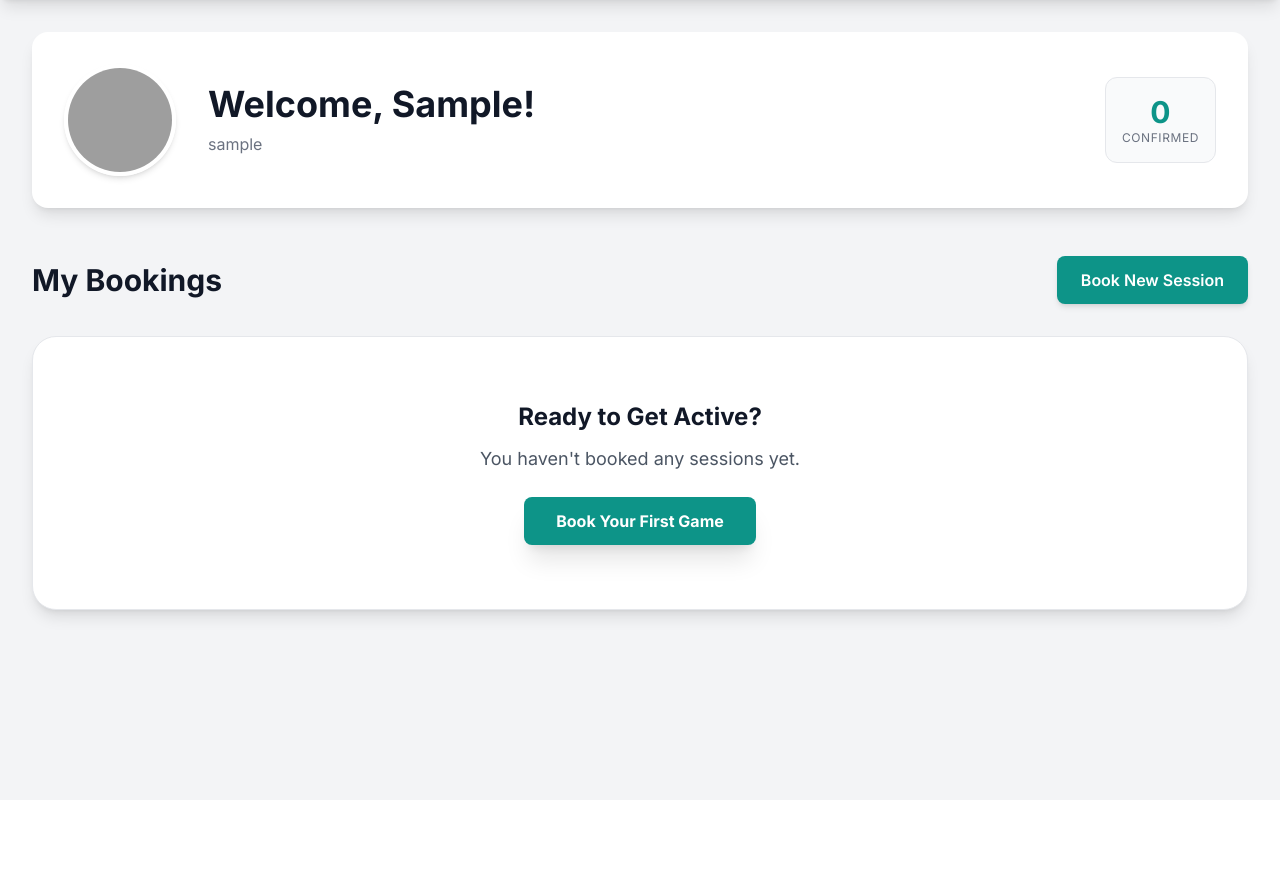
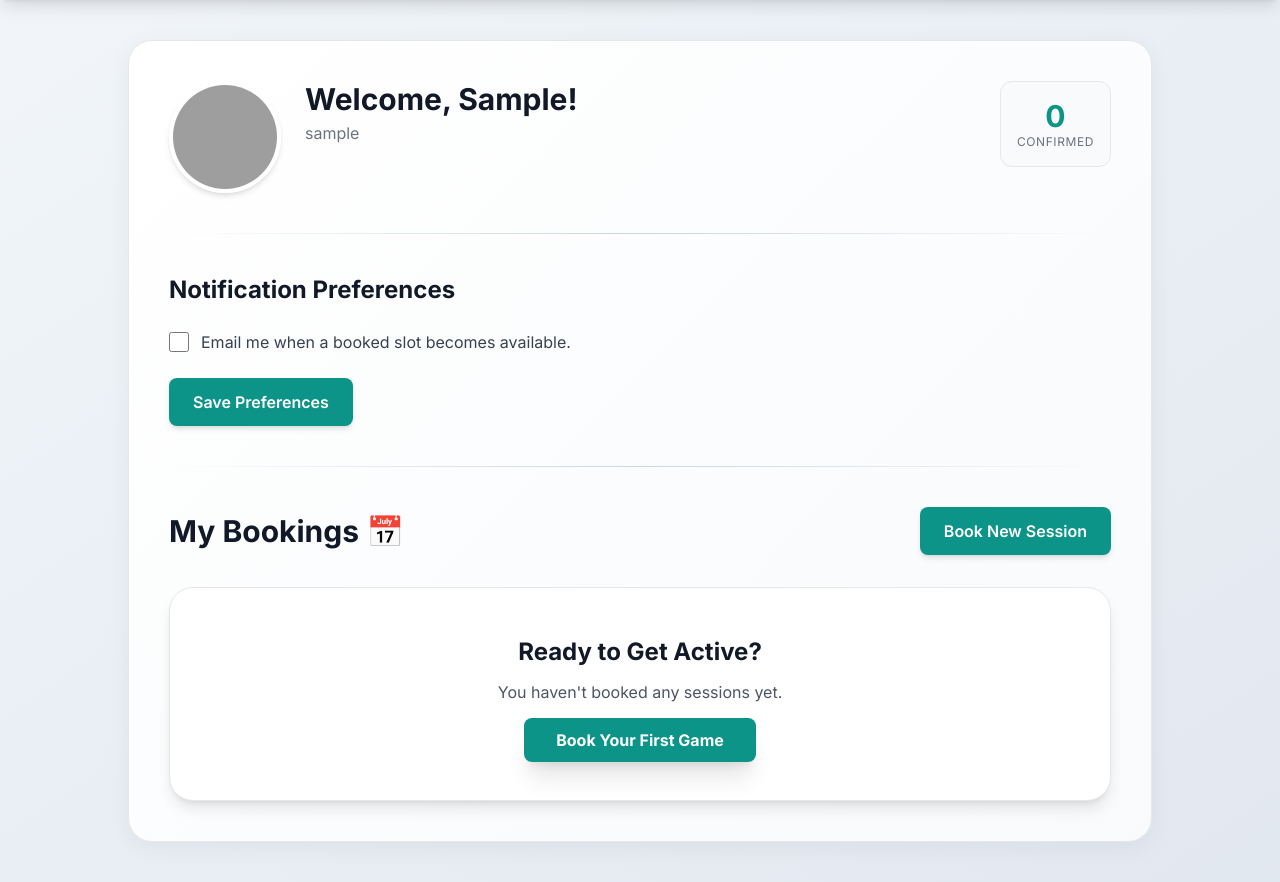
Before and after one commit to Apex-ace/Sport, a Flask app: page /profile in a window 1280 px wide. Shown: the part 97-979 px from the top of the page. Before the commit the page ends 727 px from the top, so only its background shows below. Run offline with Flask 3, Linux system fonts and the light colour scheme; the visitor is signed in with stand-in values (Sample User, id 1); data comes from the database, SQL or seed files in the repository; data that the repository does not hold is empty; some libraries are stand-ins or nearby versions; grey boxes are pictures that could not be loaded.

Commit message:
updated ui 3.0

```diff
--- a/app.py
+++ b/app.py
@@ -59,13 +59,16 @@ class User(UserMixin, db.Model):
     otp_expiry = db.Column(TIMESTAMP(timezone=True))
     bookings = relationship("Booking", back_populates="user", cascade="all, delete-orphan")
 
+    # --- NEW COLUMN ---
+    wants_cancellation_notifications = db.Column(db.Boolean, nullable=False, default=False)
+
 class Game(db.Model):
     __tablename__ = 'games'
     id = db.Column(db.Integer, primary_key=True)
     name = db.Column(db.String, unique=True, nullable=False)
     max_players = db.Column(db.Integer, nullable=False, default=1)
     duration_minutes = db.Column(db.Integer, nullable=False, default=30)
-    image_filename = db.Column(db.String, nullable=True) # <-- This is the required column for images
+    image_filename = db.Column(db.String, nullable=True)
     bookings = relationship("Booking", back_populates="game")
 
 class Booking(db.Model):
@@ -86,7 +89,7 @@ def load_user(user_id):
     except (ValueError, TypeError):
         return None
 
-# --- Helper Functions (No changes needed here) ---
+# --- Helper Functions ---
 def send_otp_email(recipient_email, otp):
     # (Your existing code for sending OTP emails)
     msg = EmailMessage()
@@ -136,6 +139,49 @@ The Sports Room Team""")
         print(f"--- SMTP Booking Confirmation ERROR: {e} ---")
         return False
 
+# --- NEW HELPER FUNCTION ---
+def send_cancellation_notification_email(recipient_list, game_name, booking_dt):
+    """
+    Sends a "slot available" notification to a list of recipients via BCC.
+    """
+    if not recipient_list:
+        return False
+
+    ist_tz = pytz.timezone('Asia/Kolkata')
+    booking_dt_ist = booking_dt.astimezone(ist_tz)
+    date_str = booking_dt_ist.strftime('%A, %B %d, %Y')
+    time_str = booking_dt_ist.strftime('%I:%M %p')
+
+    msg = EmailMessage()
+    msg.set_content(f"""Hi everyone,
+
+A booking for {game_name} has been cancelled and is now available.
+
+Game: {game_name}
+Date: {date_str}
+Time: {time_str}
+
+You can book this slot now via the app.
+
+Thanks,
+The Sports Room Team""")
+    msg['Subject'] = f'Slot Available: {game_name} on {date_str}'
+    msg['From'] = app.config['MAIL_SENDER']
+    # Send 'To' the sender itself; the magic happens in Bcc
+    msg['To'] = app.config['MAIL_SENDER']
+    msg['Bcc'] = ', '.join(recipient_list)
+
+    try:
+        server = smtplib.SMTP(app.config['SMTP_SERVER'], app.config['SMTP_PORT'])
+        server.starttls()
+        server.login(app.config['SMTP_USERNAME'], app.config['SMTP_PASSWORD'])
+        server.send_message(msg)
+        server.quit()
+        return True
+    except Exception as e:
+        print(f"--- SMTP Cancellation Notification ERROR: {e} ---")
+        return False
+
 # --- Context Processors ---
 @app.context_processor
 def inject_now():
@@ -162,8 +208,7 @@ def home():
     }
     return render_template('home.html', games=games, stats=stats)
 
-# --- All other routes (book_game, auth, admin, etc.) remain unchanged ---
-# (Your existing code for all other routes)
+# --- Booking Routes ---
 @app.route('/book/<int:game_id>', methods=['GET', 'POST'])
 @login_required
 def book_game(game_id):
@@ -239,6 +284,7 @@ def book_game(game_id):
 
     return render_template('book_game.html', game=game, booked_slots_json=json.dumps(booked_slots), is_new_user=json.dumps(is_new_user_check), today=date.today().isoformat())
 
+# --- MODIFIED ROUTE ---
 @app.route('/cancel_booking/<int:booking_id>', methods=['POST'])
 @login_required
 def cancel_booking(booking_id):
@@ -263,15 +309,39 @@ def cancel_booking(booking_id):
 
     # If all checks pass, proceed with cancellation
     try:
+        # --- Store details *before* committing ---
+        game_name_for_email = booking.game.name
+        booking_time_for_email = booking.booking_time
+        cancelling_user_id = booking.user_id
+        is_future_slot = booking.booking_time > datetime.now(timezone.utc)
+
+        # --- Perform cancellation ---
         booking.status = 'Cancelled'
         db.session.commit()
-        flash(f'Booking for {booking.game.name} on {booking.booking_time.strftime("%Y-%m-%d %H:%M")} has been cancelled.', 'success')
+        flash(f'Booking for {game_name_for_email} on {booking_time_for_email.strftime("%Y-%m-%d %H:%M")} has been cancelled.', 'success')
+
+        # --- NEW: Send notification to users who opted-in ---
+        if is_future_slot:
+            # Find all users who want notifications, *except* the one who just cancelled
+            all_other_users = User.query.filter(
+                User.id != cancelling_user_id,
+                User.wants_cancellation_notifications == True
+            ).all()
+
+            recipient_list = [user.username for user in all_other_users]
+
+            if recipient_list:
+                send_cancellation_notification_email(recipient_list, game_name_for_email, booking_time_for_email)
+                flash('All opted-in users have been notified of the available slot.', 'info')
+        # --- End of new logic ---
+
     except Exception as e:
         db.session.rollback()
         flash(f'An error occurred while cancelling the booking: {e}', 'danger')
 
     # Always return a redirect after processing
     return redirect(request.referrer or url_for('profile')) # Redirect to the page they came from, or profile as a fallback
+
 # --- Auth Routes ---
 @app.route('/login', methods=['GET', 'POST'])
 def login():
@@ -336,11 +406,34 @@ def profile():
     stats = {
         'user_bookings': Booking.query.filter_by(user_id=current_user.id, status='Confirmed').count()
     }
+    # Pass the full 'user' object to the template, which now includes the notification preference
     return render_template('profile.html',
                           bookings=bookings,
                           stats=stats,
                           user=current_user)
 
+# --- NEW ROUTE ---
+@app.route('/update_notification_preference', methods=['POST'])
+@login_required
+def update_notification_preference():
+    """
+    Updates the user's preference for receiving cancellation emails.
+    """
+    # Checkboxes only send a value if they are checked.
+    # So we check for the *presence* of the key in the form.
+    wants_notifications = 'notifications' in request.form
+
+    try:
+        current_user.wants_cancellation_notifications = wants_notifications
+        db.session.commit()
+        flash('Notification preferences updated!', 'success')
+    except Exception as e:
+        db.session.rollback()
+        flash(f'Error updating preferences: {e}', 'danger')
+
+    return redirect(url_for('profile'))
+
+# --- Admin Routes ---
 @app.route('/admin/login', methods=['GET', 'POST'])
 def admin_login():
     if session.get('admin_logged_in'):
--- a/templates/profile.html
+++ b/templates/profile.html
@@ -3,79 +3,120 @@
 
 {% block head_styles %}
 <style>
-    /* Booking Card Styles */
+    main {
+        background: linear-gradient(to bottom right, #f1f5f9, #e2e8f0);
+    }
+    .dark main {
+        background: linear-gradient(to bottom right, #111827, #1f2937);
+    }
+
+    .profile-container {
+        background: linear-gradient(135deg, #ffffff 0%, #f8fafc 100%);
+        border: 1px solid #e5e7eb;
+        border-radius: 1.5rem;
+        box-shadow: 0 6px 24px rgba(0, 0, 0, 0.05);
+        transition: background 0.3s ease, border 0.3s ease;
+    }
+    .dark .profile-container {
+        background: linear-gradient(135deg, #1f2937 0%, #111827 100%);
+        border-color: #374151;
+    }
+
+    .section-divider {
+        height: 1px;
+        background: linear-gradient(to right, transparent, #cbd5e1, transparent);
+        margin: 2.5rem 0;
+    }
+    .dark .section-divider {
+        background: linear-gradient(to right, transparent, #475569, transparent);
+    }
+
     .booking-card {
-        background: linear-gradient(135deg, #ffffff 0%, #f8fafc 100%);
+        background: linear-gradient(135deg, #ffffff 0%, #f9fafb 100%);
+        border: 1px solid #e2e8f0;
         transition: all 0.3s ease;
-        border: 1px solid #e2e8f0; /* gray-200 */
+    }
+    .booking-card:hover {
+        transform: translateY(-4px);
+        box-shadow: 0 10px 25px rgba(0, 0, 0, 0.08);
     }
     .dark .booking-card {
-        background: linear-gradient(135deg, #1f2937 0%, #111827 100%); /* dark:bg-gray-800 to dark:bg-gray-900 */
-        border-color: #374151; /* dark:border-gray-700 */
+        background: linear-gradient(135deg, #1f2937 0%, #111827 100%);
+        border-color: #374151;
+    }
+    .dark .booking-card:hover {
+        box-shadow: 0 10px 25px rgba(0, 0, 0, 0.2);
     }
 
-    .booking-card:hover {
-        transform: translateY(-4px);
-        box-shadow: 0 10px 25px rgba(0,0,0,0.07);
-    }
-     .dark .booking-card:hover {
-        box-shadow: 0 10px 25px rgba(0,0,0,0.15);
-     }
-
-    /* Cancelled Booking Card */
     .booking-card.cancelled {
+        opacity: 0.7;
         background: linear-gradient(135deg, #f8fafc 0%, #f1f5f9 100%);
-        opacity: 0.7;
     }
     .dark .booking-card.cancelled {
-        background: linear-gradient(135deg, #374151 0%, #1f2937 100%); /* dark:bg-gray-700 to dark:bg-gray-800 */
         opacity: 0.6;
+        background: linear-gradient(135deg, #374151 0%, #1f2937 100%);
     }
 
     .booking-card.cancelled h3 {
         text-decoration: line-through;
-        color: #64748b; /* slate-500 */
-    }
-    .dark .booking-card.cancelled h3 {
-        color: #94a3b8; /* dark:text-slate-400 */
-    }
-
-    /* Modal Backdrop */
-    .modal-backdrop {
-        background-color: rgba(15, 23, 42, 0.6); /* slate-900 */
-        backdrop-filter: blur(8px);
-    }
-     .dark .modal-backdrop {
-        background-color: rgba(0, 0, 0, 0.7);
+        color: #94a3b8;
     }
 </style>
 {% endblock %}
 
 {% block content %}
-<main class="w-full max-w-7xl mx-auto px-4 sm:px-6 lg:px-8 py-8 pb-24 md:pb-8 bg-gray-100 dark:bg-gray-950 min-h-screen">
-    <div class="bg-white dark:bg-gray-900 p-6 sm:p-8 rounded-2xl shadow-lg mb-8 sm:mb-12">
-        <div class="flex flex-col sm:flex-row items-center space-y-6 sm:space-y-0 sm:space-x-8 text-center sm:text-left">
+<main class="min-h-screen py-10 px-6 flex justify-center">
+  <div class="profile-container max-w-5xl w-full p-8 md:p-10">
+
+    <!-- Profile Header -->
+    <div class="flex flex-col md:flex-row items-center md:items-start gap-6 mb-10">
       <img src="{{ user.profile_picture or 'https://ui-avatars.com/api/?name=' + user.username|urlencode + '&background=0d9488&color=ffffff&size=128&bold=true' }}"
-                 alt="Profile Picture" class="w-24 h-24 sm:w-28 sm:h-28 rounded-full object-cover border-4 border-white dark:border-gray-700 shadow-md">
-
-            <div class="flex-1">
-                <h1 class="text-2xl sm:text-3xl md:text-4xl font-bold text-gray-900 dark:text-gray-100 mb-2">
+           alt="Profile Picture"
+           class="w-28 h-28 rounded-full object-cover border-4 border-white dark:border-gray-700 shadow-md">
+      <div class="flex-1 text-center md:text-left">
+        <h1 class="text-3xl font-bold text-gray-900 dark:text-gray-100">
           Welcome, {{ user.username.split('@')[0].title() }}!
         </h1>
-                <p class="text-gray-500 dark:text-gray-400 text-sm sm:text-base break-all">{{ user.username }}</p>
+        <p class="text-gray-500 dark:text-gray-400 mt-1">{{ user.username }}</p>
       </div>
-
       <div class="text-center bg-gray-50 dark:bg-gray-800 border border-gray-200 dark:border-gray-700 p-4 rounded-xl">
         <p class="text-3xl font-bold text-primary-600 dark:text-primary-400">{{ stats.user_bookings }}</p>
         <p class="text-xs text-gray-500 dark:text-gray-400 uppercase tracking-wider">Confirmed</p>
       </div>
     </div>
-    </div>
 
-    <div>
-        <div class="flex flex-col sm:flex-row justify-between items-center mb-6 sm:mb-8 gap-4">
-            <h2 class="text-2xl sm:text-3xl font-bold text-gray-900 dark:text-gray-100">My Bookings</h2>
-            <a href="{{ url_for('home') }}" class="w-full sm:w-auto text-center bg-primary-600 hover:bg-primary-700 dark:hover:bg-primary-500 text-white font-semibold py-3 px-6 rounded-lg shadow-md transition-colors">
+    <div class="section-divider"></div>
+    <section>
+      <h2 class="text-2xl font-bold text-gray-900 dark:text-gray-100 mb-4">Notification Preferences</h2>
+      <form action="{{ url_for('update_notification_preference') }}" method="POST" class="space-y-6">
+        <input type="hidden" name="csrf_token" value="{{ csrf_token() }}">
+        <label class="flex items-center space-x-3">
+          <input
+            type="checkbox"
+            name="notifications"
+            id="notificationCheck"
+            {% if user.wants_cancellation_notifications %}checked{% endif %}
+            class="w-5 h-5 text-primary-600 bg-gray-100 border-gray-300 rounded cursor-pointer accent-primary-600
+                   focus:ring-primary-500 dark:focus:ring-primary-600 dark:bg-gray-700 dark:border-gray-600"
+          >
+          <span class="text-gray-700 dark:text-gray-300 cursor-pointer">
+            Email me when a booked slot becomes available.
+          </span>
+        </label>
+        <button type="submit" class="bg-primary-600 hover:bg-primary-700 dark:bg-primary-500 dark:hover:bg-primary-600
+                                     text-white px-6 py-3 rounded-lg font-semibold shadow-md focus:ring-4 focus:ring-primary-300 dark:focus:ring-primary-800 transition">
+          Save Preferences
+        </button>
+      </form>
+    </section>
+
+    <div class="section-divider"></div>
+
+    <!-- Bookings -->
+    <section>
+      <div class="flex flex-col sm:flex-row justify-between items-center mb-8 gap-4">
+        <h2 class="text-2xl sm:text-3xl font-bold text-gray-900 dark:text-gray-100">My Bookings 📅</h2>
+        <a href="{{ url_for('home') }}" class="bg-primary-600 hover:bg-primary-700 dark:hover:bg-primary-500 text-white font-semibold py-3 px-6 rounded-lg shadow-md transition">
           Book New Session
         </a>
       </div>
@@ -83,27 +124,27 @@
       {% if bookings %}
       <div class="grid grid-cols-1 md:grid-cols-2 gap-6">
         {% for booking in bookings %}
-                <div class="booking-card p-5 rounded-2xl shadow-md group {% if booking.status == 'Cancelled' %}cancelled{% endif %}">
+        <div class="booking-card p-6 rounded-2xl shadow-md {% if booking.status == 'Cancelled' %}cancelled{% endif %}">
           <div class="flex justify-between items-start mb-4">
             <h3 class="font-bold text-xl text-gray-900 dark:text-gray-100">{{ booking.game.name }}</h3>
             {% if booking.status == 'Confirmed' %}
               <span class="px-3 py-1 bg-green-100 dark:bg-green-900/50 text-green-800 dark:text-green-300 text-xs font-semibold rounded-full border border-green-200 dark:border-green-700">Confirmed</span>
-                        {% elif booking.status == 'Cancelled' %}
+            {% else %}
               <span class="px-3 py-1 bg-gray-200 dark:bg-gray-700 text-gray-700 dark:text-gray-300 text-xs font-semibold rounded-full border border-gray-300 dark:border-gray-600">Cancelled</span>
             {% endif %}
           </div>
 
-                    <div class="space-y-2 mb-4 text-gray-700 dark:text-gray-300">
+          <div class="space-y-2 text-gray-700 dark:text-gray-300 mb-4">
             <p><strong>Date:</strong> {{ booking.booking_time.astimezone(timezone(timedelta(hours=5, minutes=30))).strftime('%A, %B %d, %Y') }}</p>
             <p><strong>Time:</strong> {{ booking.booking_time.astimezone(timezone(timedelta(hours=5, minutes=30))).strftime('%I:%M %p') }}</p>
           </div>
 
-                    <div class="flex flex-col sm:flex-row justify-between items-start sm:items-center pt-4 border-t border-gray-200 dark:border-gray-700 gap-2">
+          <div class="flex justify-between items-center pt-4 border-t border-gray-200 dark:border-gray-700">
             <p class="text-xs text-gray-500 dark:text-gray-400">Booked on {{ booking.created_at.astimezone(timezone(timedelta(hours=5, minutes=30))).strftime('%b %d, %Y') }}</p>
             {% if booking.status == 'Confirmed' and booking.booking_time > now_utc %}
             <button type="button"
                     onclick="openCancelModal({{ booking.id }}, '{{ booking.game.name }}', '{{ booking.booking_time.astimezone(timezone(timedelta(hours=5, minutes=30))).strftime('%A, %B %d at %I:%M %p') }}')"
-                                    class="w-full sm:w-auto bg-red-100 dark:bg-red-900/40 text-red-700 dark:text-red-300 hover:bg-red-200 dark:hover:bg-red-900/60 text-xs font-bold py-2 px-4 rounded-lg transition-colors">
+                    class="bg-red-100 dark:bg-red-900/40 text-red-700 dark:text-red-300 hover:bg-red-200 dark:hover:bg-red-900/60 text-xs font-bold py-2 px-4 rounded-lg transition">
               Cancel Booking
             </button>
             {% endif %}
@@ -112,32 +153,35 @@
         {% endfor %}
       </div>
       {% else %}
-            <div class="text-center p-8 sm:p-12 md:p-16 rounded-3xl shadow-lg border border-gray-200 dark:border-gray-700 bg-white dark:bg-gray-800">
-                <h3 class="text-xl sm:text-2xl font-bold text-gray-900 dark:text-gray-100 mb-3">Ready to Get Active?</h3>
-                <p class="text-gray-600 dark:text-gray-300 text-base sm:text-lg mb-6">You haven't booked any sessions yet.</p>
-                <a href="{{ url_for('home') }}" class="block sm:inline-block px-8 py-3 bg-primary-600 text-white font-bold rounded-lg shadow-xl hover:bg-primary-700 dark:hover:bg-primary-500 transition-colors">
+      <div class="text-center p-12 rounded-3xl shadow-lg border border-gray-200 dark:border-gray-700 bg-white dark:bg-gray-800">
+        <h3 class="text-2xl font-bold text-gray-900 dark:text-gray-100 mb-3">Ready to Get Active?</h3>
+        <p class="text-gray-600 dark:text-gray-300 mb-6">You haven't booked any sessions yet.</p>
+        <a href="{{ url_for('home') }}" class="px-8 py-3 bg-primary-600 text-white font-bold rounded-lg shadow-xl hover:bg-primary-700 dark:hover:bg-primary-500 transition">
           Book Your First Game
         </a>
       </div>
       {% endif %}
+    </section>
+
   </div>
 </main>
 
+<!-- Cancel Modal -->
 <div id="cancel-modal" class="fixed inset-0 z-50 flex items-center justify-center p-4 modal-backdrop hidden">
   <div class="bg-white dark:bg-gray-800 rounded-2xl shadow-2xl p-6 sm:p-8 max-w-md w-full">
     <div class="text-center">
-            <h3 class="text-xl sm:text-2xl font-bold text-gray-900 dark:text-gray-100">Cancel Booking?</h3>
-            <p class="text-gray-600 dark:text-gray-300 mt-3 sm:mt-4">
+      <h3 class="text-2xl font-bold text-gray-900 dark:text-gray-100">Cancel Booking?</h3>
+      <p class="text-gray-600 dark:text-gray-300 mt-4">
         Are you sure you want to cancel for <strong id="modal-game-name" class="text-primary-600 dark:text-primary-400"></strong> on <strong id="modal-booking-time" class="text-gray-800 dark:text-gray-200"></strong>?
       </p>
     </div>
-        <div class="mt-6 sm:mt-8 grid grid-cols-1 sm:grid-cols-2 gap-3 sm:gap-4">
-            <button onclick="closeCancelModal()" type="button" class="w-full rounded-xl px-4 py-3 bg-gray-100 dark:bg-gray-600 font-medium text-gray-800 dark:text-gray-200 hover:bg-gray-200 dark:hover:bg-gray-500 transition-colors">
+    <div class="mt-8 grid grid-cols-2 gap-4">
+      <button onclick="closeCancelModal()" type="button" class="w-full rounded-xl px-4 py-3 bg-gray-100 dark:bg-gray-600 font-medium text-gray-800 dark:text-gray-200 hover:bg-gray-200 dark:hover:bg-gray-500 transition">
         Go Back
       </button>
       <form id="cancel-form" method="POST" action="">
-                <input type="hidden" name="csrf_token" value="{{ csrf_token() }}"/>
-                <button type="submit" class="w-full rounded-xl px-4 py-3 bg-red-600 font-medium text-white hover:bg-red-700 dark:hover:bg-red-500 transition-colors">
+        <input type="hidden" name="csrf_token" value="{{ csrf_token() }}">
+        <button type="submit" class="w-full rounded-xl px-4 py-3 bg-red-600 font-medium text-white hover:bg-red-700 dark:hover:bg-red-500 transition">
           Yes, Cancel
         </button>
       </form>
@@ -146,7 +190,6 @@
 </div>
 
 <script>
-    // No changes needed in JavaScript
 const cancelModal = document.getElementById('cancel-modal');
 const cancelForm = document.getElementById('cancel-form');
 const modalGameName = document.getElementById('modal-game-name');
@@ -158,7 +201,6 @@
     modalBookingTime.textContent = bookingTime;
     cancelModal.classList.remove('hidden');
 }
-
 function closeCancelModal() {
     cancelModal.classList.add('hidden');
 }
--- a/templates/verify_otp.html
+++ b/templates/verify_otp.html
@@ -53,7 +53,7 @@
             background: linear-gradient(135deg, #f0fdfa 0%, #e6fffa 25%, #ccfbf1 50%, #99f6e4 75%, #5eead4 100%);
         }
         .dark .hero-gradient {
-            background: linear-gradient(135deg, #134e4a 0%, #115e59 25%, #0f766e 50%, #0d9488 75%, #14b8a6 100%);
+            background: linear-gradient(135deg, #000000 0%, #080808 25%, #101414 50%, #070a0a 75%, #0f1414 100%);
         }
 
         .glass-card {
```
Lines whose indentation alone changed are shown as unchanged.
